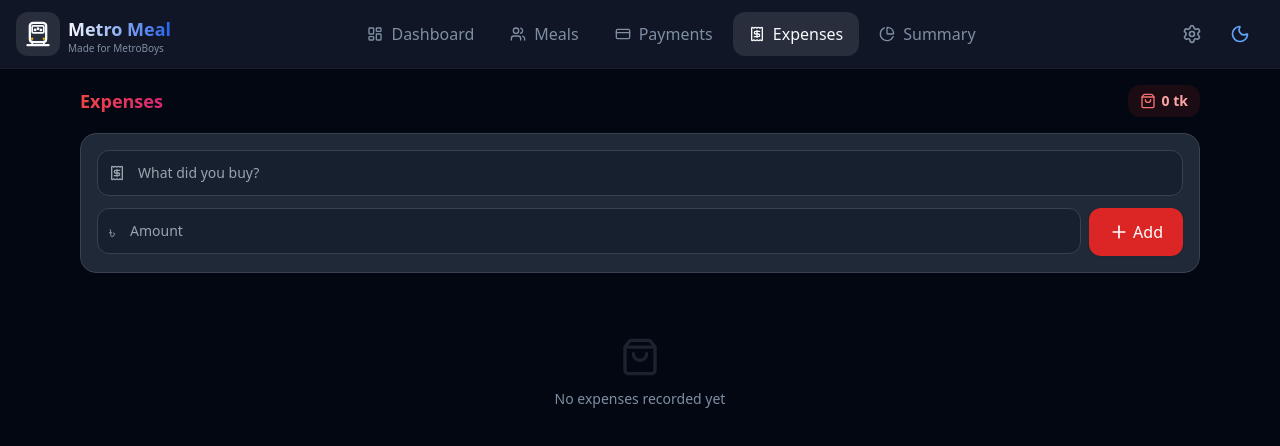
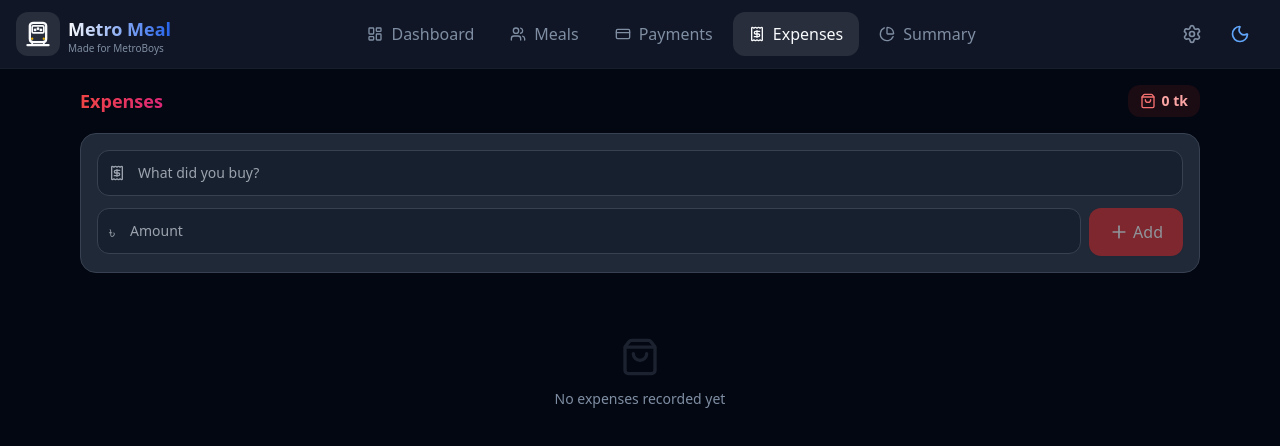
Before and after one commit to Wasik-Yousha/Metro-Meal, a React (Vite) app: page / in a window 1280 px wide. Both pictures are taken after a click on the button "Expenses". Shown: the top 446 px of the page. Built offline with nearby package versions, Linux system fonts and the light colour scheme.

Commit message:
Fix expense form validation - remove browser native validation popups

```diff
--- a/components/ExpenseTracker.tsx
+++ b/components/ExpenseTracker.tsx
@@ -80,7 +80,6 @@ export const ExpenseTracker = ({
               onChange={(e) => setDescription(e.target.value)}
               className="w-full pl-10 pr-4 py-3 bg-gray-50 dark:bg-gray-900/50 border border-gray-200 dark:border-gray-700 rounded-xl text-sm focus:ring-2 focus:ring-red-500 outline-none transition-all"
               placeholder="What did you buy?"
-              required
             />
           </div>
 
@@ -89,19 +88,20 @@ export const ExpenseTracker = ({
               <span className="absolute left-3 top-1/2 -translate-y-1/2 text-gray-400 font-medium">৳</span>
               <input
                 type="number"
-                min="0.01"
-                inputMode="decimal"
+                min="1"
+                step="1"
+                inputMode="numeric"
                 value={amount}
                 onChange={(e) => setAmount(e.target.value)}
                 className="w-full pl-8 pr-4 py-3 bg-gray-50 dark:bg-gray-900/50 border border-gray-200 dark:border-gray-700 rounded-xl text-sm focus:ring-2 focus:ring-red-500 outline-none transition-all"
                 placeholder="Amount"
-                required
               />
             </div>
 
             <button
               type="submit"
-              className="h-12 px-5 bg-red-600 text-white rounded-xl transition-all flex items-center justify-center font-medium shadow-sm active:scale-95"
+              disabled={!description.trim() || !amount}
+              className="h-12 px-5 bg-red-600 text-white rounded-xl transition-all flex items-center justify-center font-medium shadow-sm active:scale-95 disabled:opacity-50 disabled:active:scale-100"
             >
               <Plus className="w-5 h-5 mr-1" />
               Add
```
